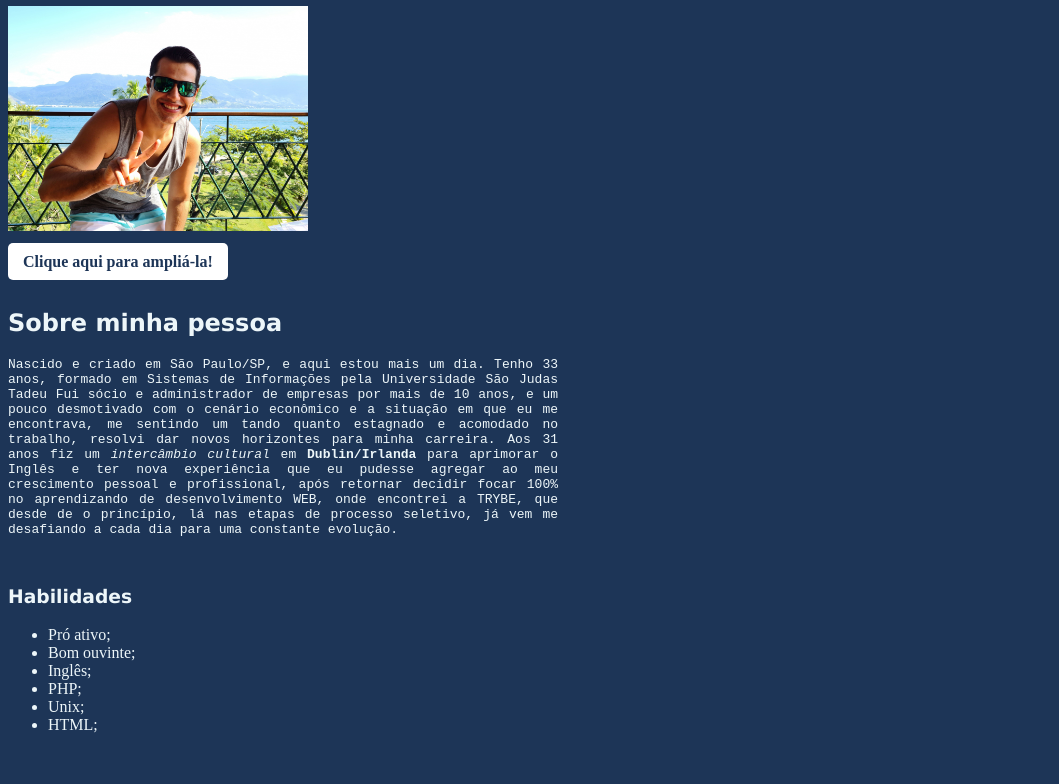
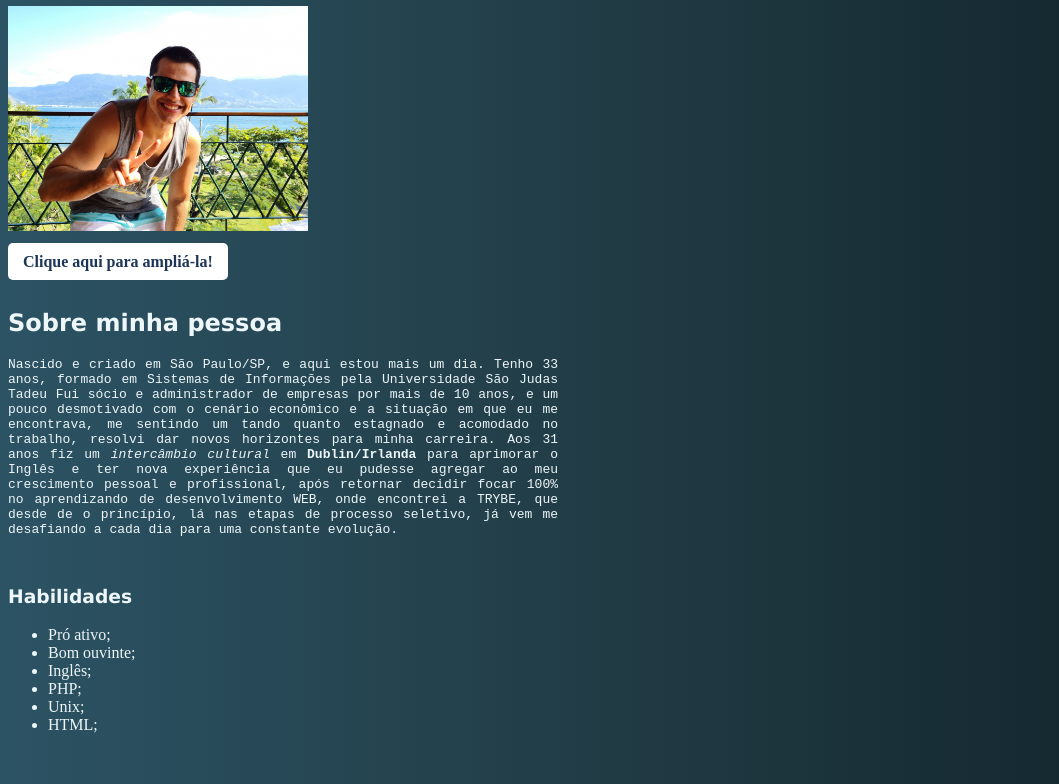
Before and after one commit to LucasAccurcio/lucasaccurcio.github.io, a plain HTML site: page index.html in a window 1280 px wide. Shown: the part 75-859 px from the top of the page, without its empty margins (0-1059 px from the left). Drawn offline with Linux system fonts and the light colour scheme.

Commit message:
Muda o fundo da página

```diff
--- a/index.html
+++ b/index.html
@@ -8,7 +8,10 @@
     <!-- <link rel="stylesheet" type="text/css" href="style.css"> -->
     <style>
         body{
-            background-color: #1d3557;
+            background: #0F2027;  /* fallback for old browsers */
+            background: -webkit-linear-gradient(to right, #2C5364, #203A43, #0F2027);  /* Chrome 10-25, Safari 5.1-6 */
+            background: linear-gradient(to right, #2C5364, #203A43, #0F2027); /* W3C, IE 10+/ Edge, Firefox 16+, Chrome 26+, Opera 12+, Safari 7+ */
+            /* background-color: #1d3557; */
             color: #edf6f9;
         }
         .button-photo{
```
